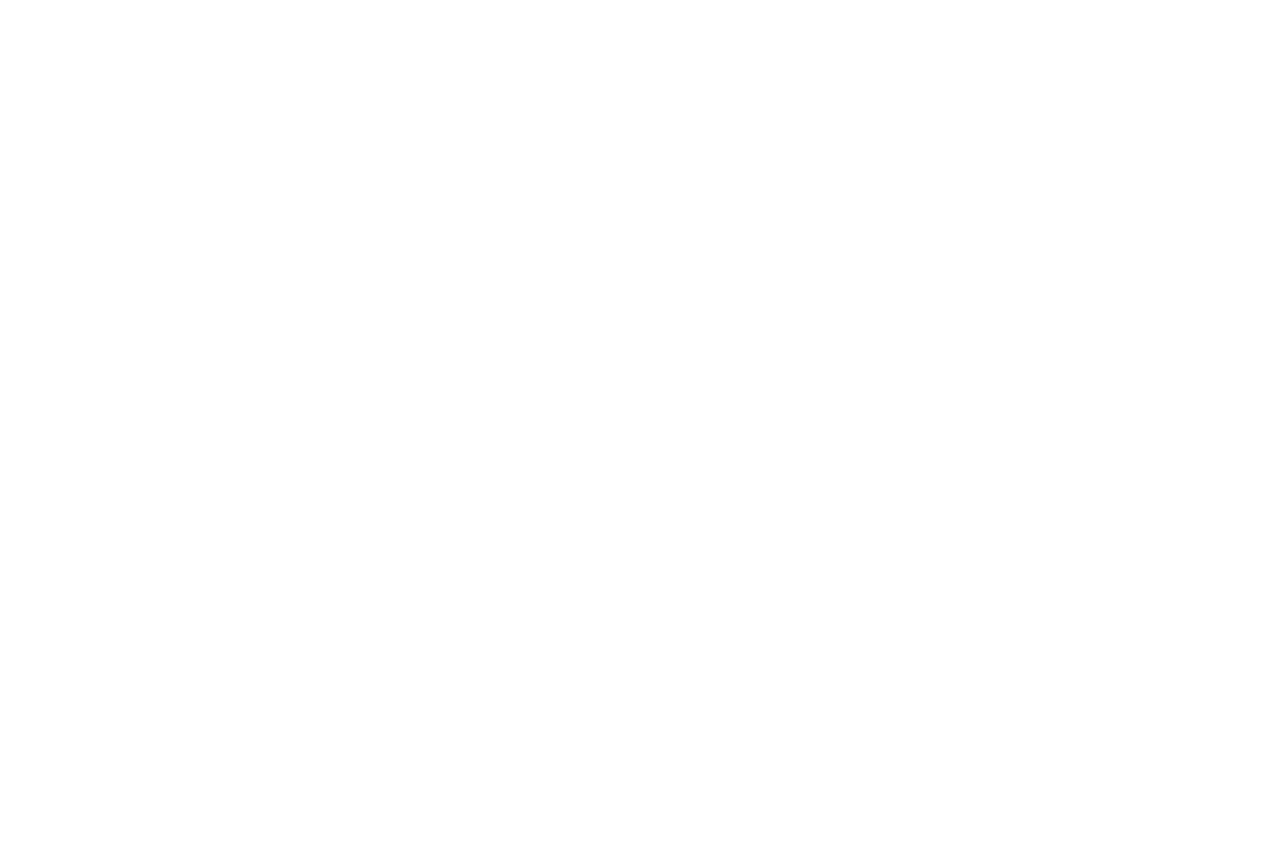
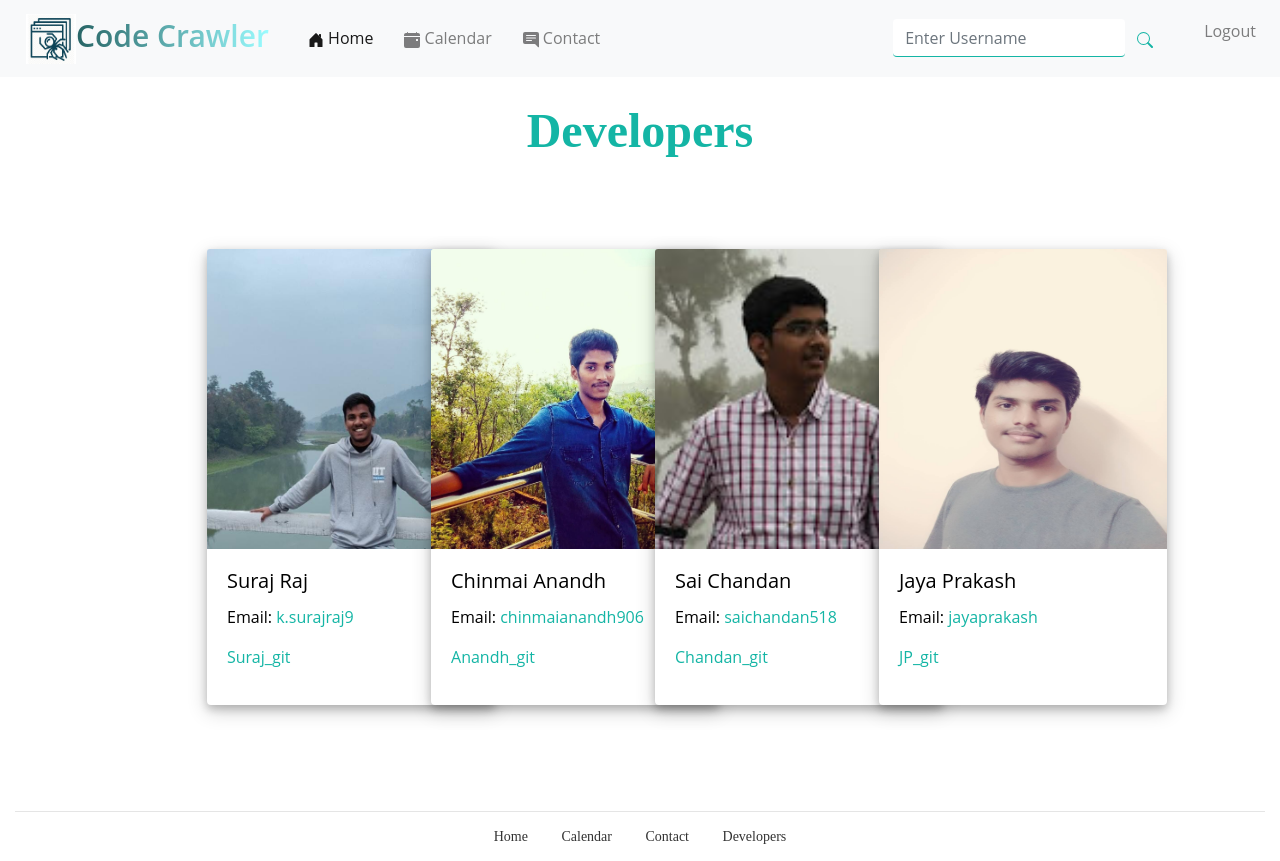
Before and after one commit to Suraj3579/codeforces_crawler, a Django app: page /developers/ in a window 1280 px wide. Before the commit the page is empty. Before the commit the page ends 800 px from the top, so only its background shows below. Run offline with Django 3.2, Linux system fonts and the light colour scheme; a user stored in the database is signed in; some libraries are stand-ins or nearby versions.

Commit message:
small bugs fixed from front-end

```diff
--- a/CF_Crawler/CodeCalender/static/css/styles.css
+++ b/CF_Crawler/CodeCalender/static/css/styles.css
@@ -370,3 +370,8 @@ color: #333D47;
 .card-deck{
     margin:0;
 }
+@media (min-width: 992px){
+    .container-fluid{
+        width:70%;
+    }
+}
--- a/CF_Crawler/CodeCalender/templates/contact.html
+++ b/CF_Crawler/CodeCalender/templates/contact.html
@@ -5,7 +5,7 @@
 {%block content%}
 {% load static %}
 <section id="contact-form">
-    <div class="container" >
+    <div class="container" style="padding:0;">
              <div class="screen-box" style="background: #14b5a5;" >
                 <div class="screen-title">How can we help you?</div>
              </div>
--- a/CF_Crawler/CodeCalender/templates/developers.html
+++ b/CF_Crawler/CodeCalender/templates/developers.html
@@ -1,11 +1,11 @@
 {% extends 'index.html' %}
 {% block head %}
-<title>Code Crawler | Developers<title>
+<title>Code Crawler | Developers</title>
 {% endblock %}
 {%block content%}
 {% load static %}
-<main class="container">
-    <div class="screen-title" style="color: #14b5a5">Meet the developers</div>
+<main class="container-fluid">
+    <div class="screen-title" style="color: #14b5a5">Developers</div>
     <div class="separator"></div>
 
 
```
